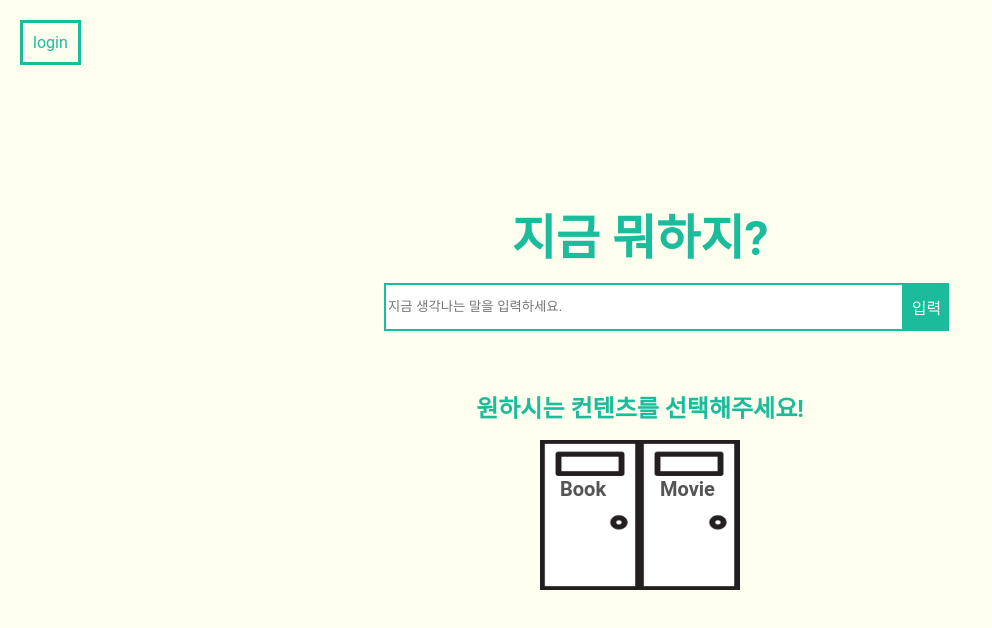
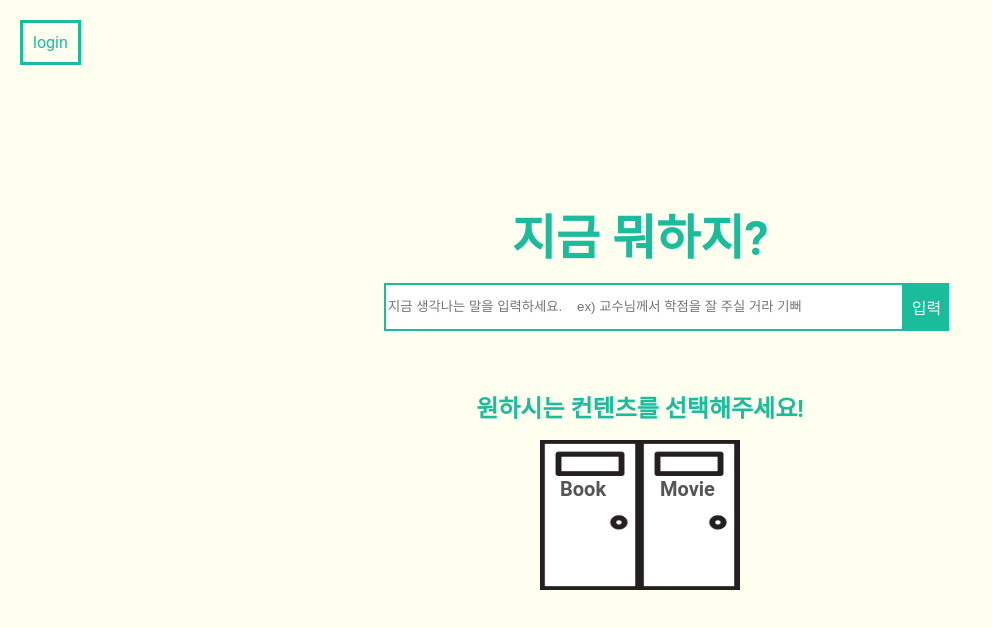
Before and after one commit to who0803/SanhakPjt, a plain HTML site: page main.html in a window 1280 px wide. Shown: the whole page, without its empty margins (0-992 px from the left). Drawn offline with Linux system fonts and the light colour scheme.

Commit message:
Add files via upload

```diff
--- a/main.html
+++ b/main.html
@@ -22,7 +22,7 @@
             <div id="searchContainer">
                 <h1 onclick="location.href = 'main.html'">지금 뭐하지?</h1>
                 <div class="search">
-                    <input type="text" id="text" placeholder="지금 생각나는 말을 입력하세요." autofocus>
+                    <input type="text" id="text" placeholder="지금 생각나는 말을 입력하세요.    ex) 교수님께서 학점을 잘 주실 거라 기뻐" autofocus>
                     <button type="button" id="btn">입력</button>
                 </div>
                 <div id="textMessage" class="message"></div>
```
